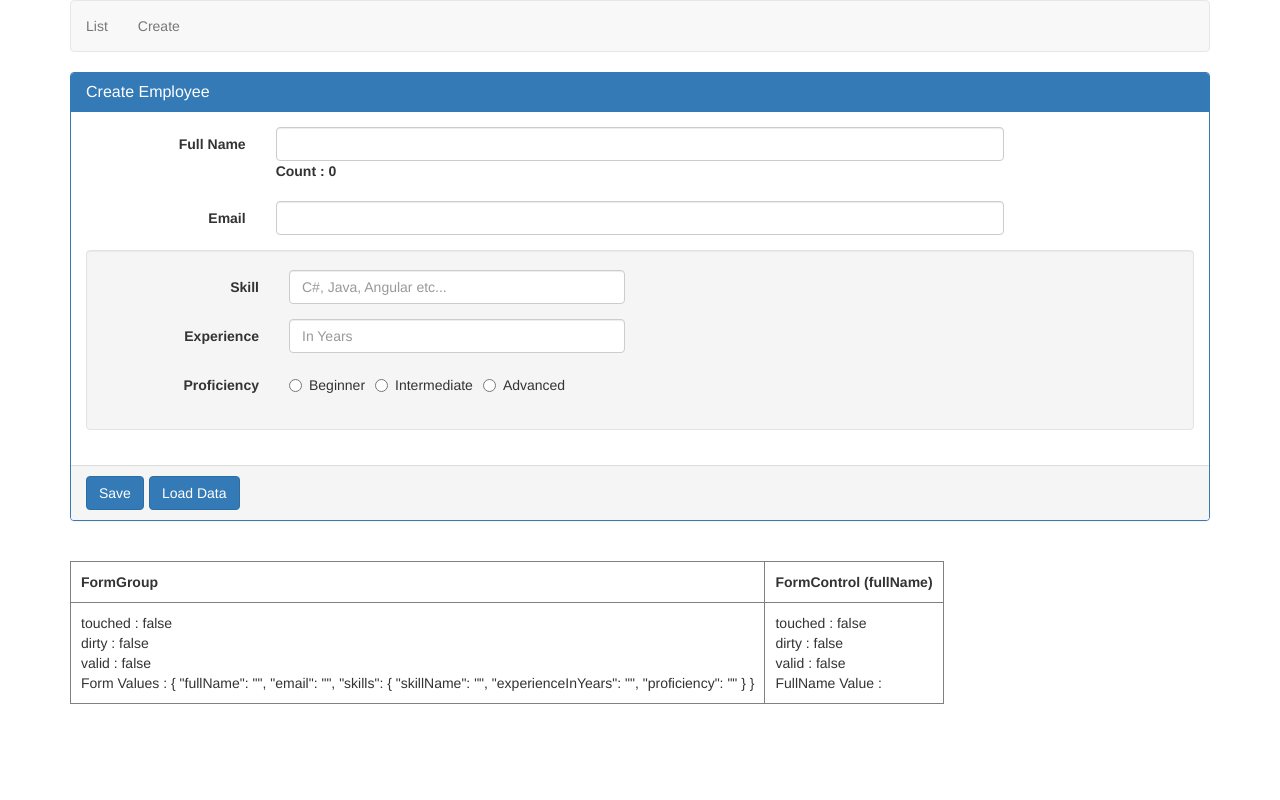
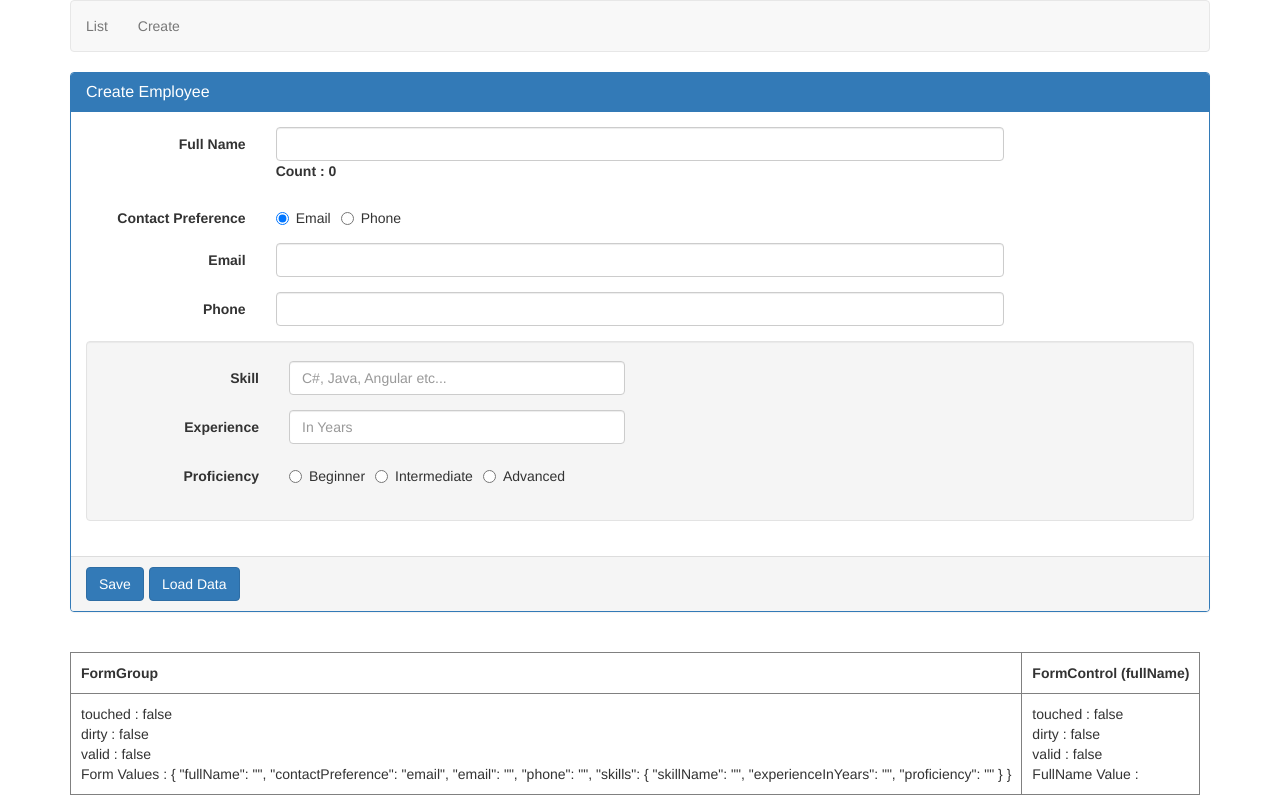
Before and after one commit to varathansp/Angular6, an Angular app in the folder Angular6/: page /create in a window 1280 px wide. Built offline with nearby package versions, Linux system fonts and the light colour scheme.

Commit message:
custom validation implemented

```diff
--- a/Angular6/src/app/employee/create-employee.component.html
+++ b/Angular6/src/app/employee/create-employee.component.html
@@ -7,21 +7,42 @@
       <div class="form-group" [ngClass]="{'has-error':formErrors.fullName}">
         <label class="col-sm-2 control-label" for="fullName">Full Name</label>
         <div class="col-sm-8">
-          <input id="fullName" formControlName="fullName" type="text" class="form-control" (blur)="logValidationError()">
-         <label>Count : {{fullNameLength}}</label>
+          <input id="fullName" formControlName="fullName" type="text" class="form-control"
+            (blur)="logValidationError()">
+          <label>Count : {{fullNameLength}}</label>
           <span class="help-block" *ngIf="formErrors.fullName">
             {{formErrors.fullName}}
           </span>
         </div>
       </div>
 
+      <div class="form-group">
+        <label class="col-md-2 control-label">Contact Preference</label>
+        <div class="col-md-8">
+          <label class="radio-inline">
+            <input type="radio" value="email" formControlName="contactPreference" >Email
+          </label>
+          <label class="radio-inline">
+            <input type="radio" value="phone" formControlName="contactPreference" >Phone
+          </label>
+
+        </div>
+      </div>
       <div class="form-group" [ngClass]="{'has-error': formErrors.email}">
         <label class="col-sm-2 control-label" for="email">Email</label>
         <div class="col-sm-8">
-          <input id="email" type="text" class="form-control"
-                 formControlName="email" (blur)="logValidationError()">
+          <input id="email" type="text" class="form-control" formControlName="email" (blur)="logValidationError()">
           <span class="help-block" *ngIf="formErrors.email">
             {{formErrors.email}}
+          </span>
+        </div>
+      </div>
+      <div class="form-group" [ngClass]="{'has-error': formErrors.phone}">
+        <label class="col-sm-2 control-label" for="phone">Phone</label>
+        <div class="col-sm-8">
+          <input id="phone" type="text" class="form-control" formControlName="phone" (blur)="logValidationError()">
+          <span class="help-block" *ngIf="formErrors.phone">
+            {{formErrors.phone}}
           </span>
         </div>
       </div>
@@ -35,7 +56,7 @@
             </label>
             <div class="col-sm-4">
               <input type="text" class="form-control" id="skillName" formControlName="skillName"
-                     (blur)="logValidationError()" placeholder="C#, Java, Angular etc...">
+                (blur)="logValidationError()" placeholder="C#, Java, Angular etc...">
               <span class="help-block" *ngIf="formErrors.skillName">
                 {{formErrors.skillName}}
               </span>
@@ -47,9 +68,8 @@
               Experience
             </label>
             <div class="col-sm-4">
-              <input type="text" class="form-control" id="experienceInYears"
-                     formControlName="experienceInYears" placeholder="In Years"
-                    (blur)="logValidationError()">
+              <input type="text" class="form-control" id="experienceInYears" formControlName="experienceInYears"
+                placeholder="In Years" (blur)="logValidationError()">
               <span class="help-block" *ngIf="formErrors.experienceInYears">
                 {{formErrors.experienceInYears}}
               </span>
@@ -61,15 +81,15 @@
             <div class="col-md-8">
               <label class="radio-inline">
                 <input type="radio" value="beginner" formControlName="proficiency"
-                       (blur)="logValidationError()">Beginner
+                  (blur)="logValidationError()">Beginner
               </label>
               <label class="radio-inline">
                 <input type="radio" value="intermediate" formControlName="proficiency"
-                       (blur)="logValidationError()">Intermediate
+                  (blur)="logValidationError()">Intermediate
               </label>
               <label class="radio-inline">
                 <input type="radio" value="advanced" formControlName="proficiency"
-                       (blur)="logValidationError()">Advanced
+                  (blur)="logValidationError()">Advanced
               </label>
               <span class="help-block" *ngIf="formErrors.experienceInYears">
                 {{formErrors.proficiency}}
--- a/Angular6/src/app/employee/create-employee.component.ts
+++ b/Angular6/src/app/employee/create-employee.component.ts
@@ -1,5 +1,5 @@
 import { Component, OnInit } from '@angular/core';
-import { FormGroup, FormControl, FormBuilder, Validators } from '@angular/forms'
+import { FormGroup, FormControl, FormBuilder, Validators, AbstractControl } from '@angular/forms'
 
 @Component({
   selector: 'app-create-employee',
@@ -16,11 +16,16 @@ export class CreateEmployeeComponent implements OnInit {
       'maxlength': 'Full Name must be less than 10 characters.'
     },
     'email': {
-      'required': 'Email is required.'
+      'required': 'Email is required.',
+      'emailDomain': 'Email domain should be gmail.com'
+    },
+    'phone': {
+      'required': 'Phone is required.',
     },
     'skillName': {
       'required': 'Skill Name is required.',
     },
+
     'experienceInYears': {
       'required': 'Experience is required.',
     },
@@ -31,6 +36,7 @@ export class CreateEmployeeComponent implements OnInit {
   formErrors = {
     'fullName': '',
     'email': '',
+    'phone': '',
     'skillName': '',
     'experienceInYears': '',
     'proficiency': ''
@@ -50,7 +56,9 @@ export class CreateEmployeeComponent implements OnInit {
     // });
     this.employeeForm = this.fb.group({
       fullName: ['', [Validators.required, Validators.minLength(4), Validators.maxLength(15)]],
-      email: ['', Validators.required],
+      contactPreference: ['email'],
+      email: ['', [Validators.required,emailDomain]],
+      phone: [''],
       skills: this.fb.group({
         skillName: ['', Validators.required],
         experienceInYears: ['', Validators.required],
@@ -63,10 +71,14 @@ export class CreateEmployeeComponent implements OnInit {
     });
 
     // When any of the form control value in employee form changes
-  // our validation function logValidationErrors() is called
-  this.employeeForm.valueChanges.subscribe((data) => {
-    this.logValidationError(this.employeeForm);
-  });
+    // our validation function logValidationErrors() is called
+    this.employeeForm.valueChanges.subscribe((data) => {
+      this.logValidationError(this.employeeForm);
+    });
+
+    this.employeeForm.get('contactPreference').valueChanges.subscribe((data: string) => {
+      this.onContactPrefereceChange(data);
+    });
   }
   logKeyValuePair(group: FormGroup): void {
     Object.keys(group.controls).forEach((key: string) => {
@@ -80,14 +92,14 @@ export class CreateEmployeeComponent implements OnInit {
     });
 
   }
-  logValidationError(group: FormGroup= this.employeeForm): void {
+  logValidationError(group: FormGroup = this.employeeForm): void {
     Object.keys(group.controls).forEach((key: string) => {
       const abstractControl = group.get(key);
       if (abstractControl instanceof FormGroup) {
         this.logValidationError(abstractControl);
       }
       else {
-        this.formErrors[key]="";
+        this.formErrors[key] = "";
         if (abstractControl && !abstractControl.valid &&
           (abstractControl.touched || abstractControl.dirty)) {
           const messages = this.validationMessages[key];
@@ -99,6 +111,20 @@ export class CreateEmployeeComponent implements OnInit {
         }
       }
     });
+  }
+  onContactPrefereceChange(selectedValue: string): void {
+    const phoneControl = this.employeeForm.get('phone');
+    const emailControl = this.employeeForm.get('email');
+    if (selectedValue === 'phone') {
+      phoneControl.setValidators(Validators.required);
+      emailControl.clearValidators();
+    }
+    else {
+      phoneControl.clearValidators();
+      emailControl.setValidators(Validators.required);
+    }
+    phoneControl.updateValueAndValidity();
+    emailControl.updateValueAndValidity();
   }
   onLoadDataClick(): void {
     //patchValue for partial upadte
@@ -120,3 +146,14 @@ export class CreateEmployeeComponent implements OnInit {
   }
 
 }
+function emailDomain(control: AbstractControl): {[key:string]:any} | null{
+ const emailValue:string =control.value;
+ const domainValue=emailValue.substring(emailValue.lastIndexOf('@')+1);
+ if(domainValue==='' || domainValue==='gmail.com'){
+   return null;
+ }
+ else{
+  return {'emailDomain':true}
+ }
+
+}
```
